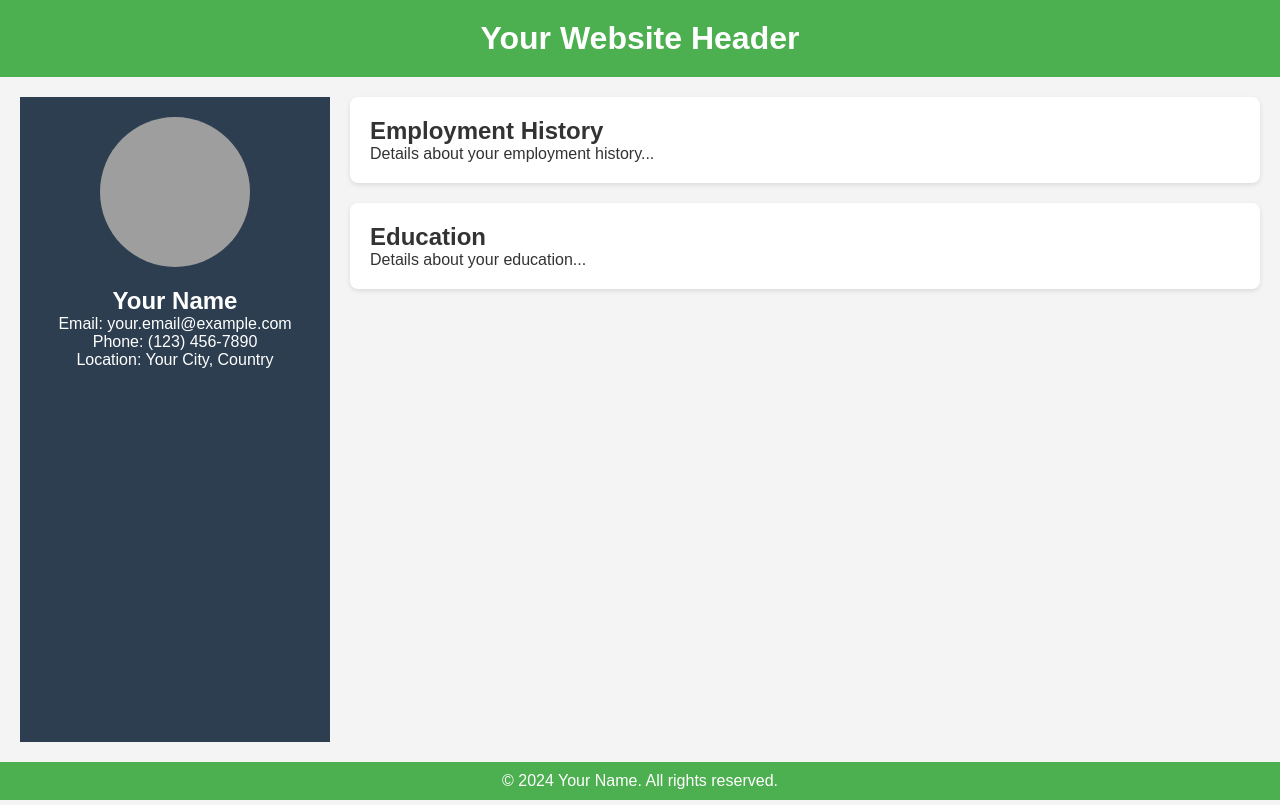
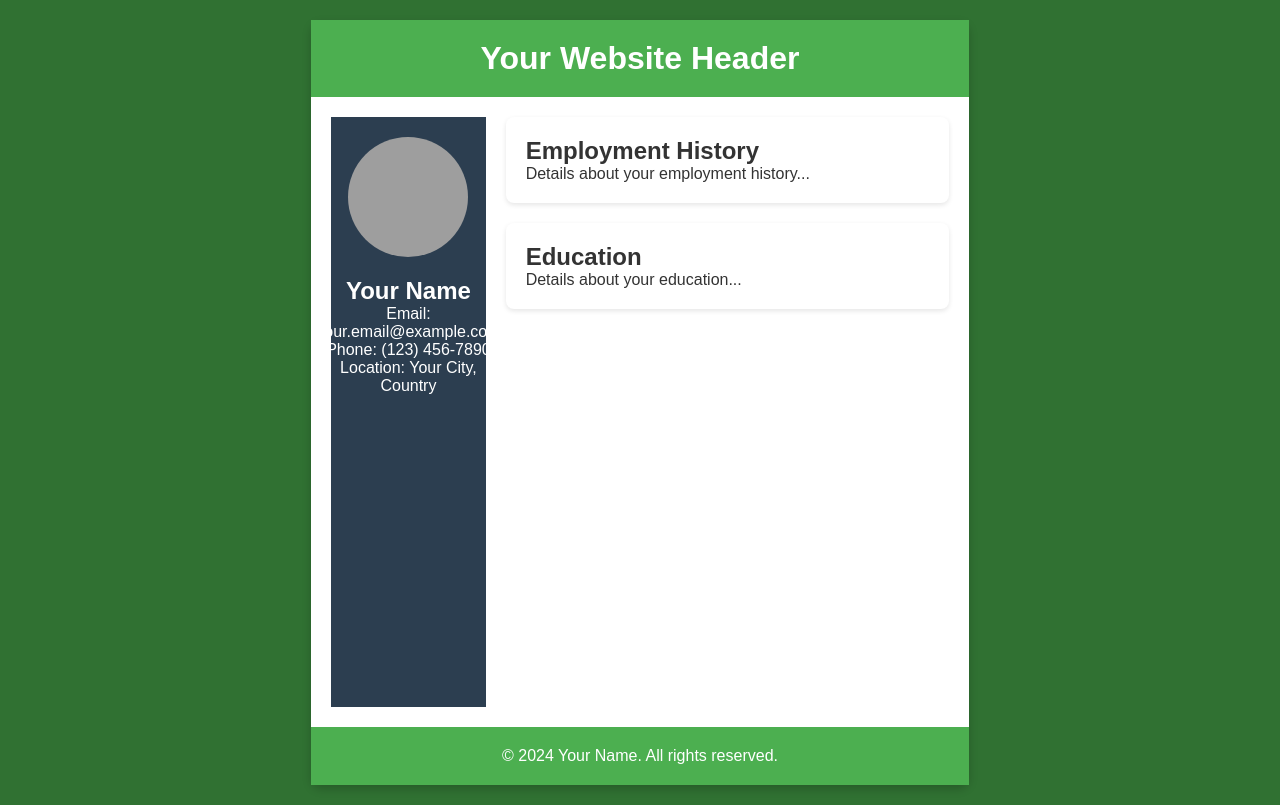
Before and after one commit to ThomasRMIT/personal-website, a React (Create React App) app: page / in a window 1280 px wide. Built offline with nearby package versions, Linux system fonts and the light colour scheme; grey boxes are pictures that could not be loaded.

Commit message:
adjusted background

```diff
--- a/src/App.css
+++ b/src/App.css
@@ -6,36 +6,55 @@
 
 body {
   font-family: Arial, sans-serif;
-  background-color: #f4f4f4;
+  background-color: #307132; /* Green background */
   color: #333;
   min-height: 100vh;
   display: flex;
-  flex-direction: column;
+  justify-content: center; /* Center horizontally */
+  align-items: center;     /* Center vertically */
+  padding: 20px;
 }
 
 .container {
+  width: 100%;
+  max-width: 1600px;        /* Increase max-width for a wider container */
+  background-color: white;
   display: flex;
   flex-direction: column;
-  min-height: 100vh;
+  box-shadow: 0 4px 10px rgba(0, 0, 0, 0.2);
+  border-radius: 10px;
+  flex-grow: 1;
+  margin: 0 auto;
+}
+
+.header, .footer {
+  width: 100%;
+  background-color: #4CAF50; /* Green header/footer */
+  color: white;
+  padding: 20px;
+  text-align: center;
+  position: relative;
 }
 
 .header {
-  background-color: #4CAF50; /* Green header */
-  color: white;
-  padding: 20px;
-  text-align: center;
+  margin-top: 0;
+}
+
+.footer {
+  margin-bottom: 0;
+  margin-top: auto;
 }
 
 .content-wrapper {
   display: flex;
+  padding: 20px;
   flex-grow: 1;
-  padding: 20px;
 }
 
 /* Left Sidebar */
 .sidebar {
-  width: 25%;
-  background-color: #2c3e50; /* Darker color for sidebar */
+  width: 25%; /* Reduce sidebar width slightly to give more space to main content */
+  background-color: #2c3e50;
   color: white;
   padding: 20px;
   display: flex;
@@ -44,8 +63,8 @@ body {
 }
 
 .profile-picture-wrapper {
-  width: 150px;
-  height: 150px;
+  width: 120px;
+  height: 120px;
   border-radius: 50%;
   overflow: hidden;
   margin-bottom: 20px;
@@ -62,7 +81,7 @@ body {
 }
 
 .main-content {
-  width: 75%;
+  width: 75%; /* Increase main content width */
   padding-left: 20px;
 }
 
@@ -73,11 +92,3 @@ body {
   border-radius: 8px;
   box-shadow: 0 2px 5px rgba(0, 0, 0, 0.1);
 }
-
-.footer {
-  background-color: #4CAF50;
-  color: white;
-  text-align: center;
-  padding: 10px;
-  position: relative;
-}
--- a/src/App.js
+++ b/src/App.js
@@ -37,6 +37,7 @@ function App() {
             <h2>Education</h2>
             <p>Details about your education...</p>
           </section>
+          <br></br><br></br><br></br><br></br><br></br><br></br><br></br><br></br><br></br><br></br><br></br><br></br><br></br><br></br><br></br><br></br><br></br><br></br><br></br><br></br><br></br>
         </main>
       </div>
 
```
